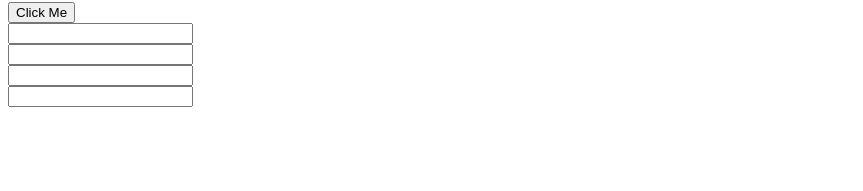
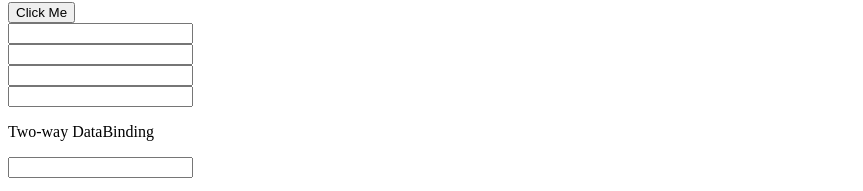
Before and after one commit to Bernd02/AngularFullCourse-ZeroToHero, an Angular app: page / in a window 1280 px wide. Shown: the part 613-804 px from the top of the page, without its empty margins (0-863 px from the left). Built offline with nearby package versions, Linux system fonts and the light colour scheme.

Commit message:
Afgewerkt - 02:21:19 - Two-Way DataBinding

```diff
--- a/src/app/app.component.html
+++ b/src/app/app.component.html
@@ -1,35 +1,38 @@
 <h1>Angular App</h1>
 <router-outlet></router-outlet>
 
-<!-- String Interpolation -->
+<!-- -------------------------------------------------- -->
+<!-- One-way DataBinding -->
+<!-- -------------------------------------------------- -->
+<!-- # String Interpolation -->
 <p>{{ message }}</p>
 
-<!-- Property Binding -->
+<!-- # Property Binding -->
 <img src="{{imgUrl}}" alt="{{imgUrl}}">
 
 <img [src]="imgUrl" [alt]="imgUrl">
 
-<!-- Class Binding -->
+<!-- # Class Binding -->
 <!-- <h1 class="text-red">Class Binding</h1> -->
 <h1 [class.text-red]="trueFalse">Class Binding</h1>
 
-<!-- Style Binding -->
+<!-- # Style Binding -->
 <!-- Dit zijn de mogelijk properties -->
 <!-- https://www.w3schools.com/jsref/dom_obj_style.asp -->
 <h1 [style.color]="trueFalse ? 'red' : 'blue'">Style Binding</h1>
 <h1 [style.color]="'red'">Style Binding</h1>
 
-<!-- Event Binding -->
+<!-- # Event Binding -->
 <button (click)="buttonClick()">Click Me</button> <br>
 
 
-<!-- Event Filtering-->
+<!-- # Event Filtering-->
 <!-- $event = event object -->
 <input type="text" (keyup)="onKeyUp($event)"><br>
 <!-- Hier gebeurt het > triggered enkel op .enter -->
 <input type="text" (keyup.enter)="onKeyUp2()"><br>
 
-<!-- Template variable -->
+<!-- # Template variable -->
 <!-- Waarde van input-tag doorgeven -->
 <!-- JS manier -->
 <input type="text" (keyup.enter)="onKeyUp3($event)"><br>
@@ -37,3 +40,12 @@
 <!-- Angular manier -->
 <!-- #variabele -->
 <input type="text" (keyup.enter)="onKeyUp4(inputTag)" #inputTag><br>
+
+<!-- -------------------------------------------------- -->
+<!-- # Two-way DataBinding -->
+<!-- -------------------------------------------------- -->
+<!-- Component <> View | Component <> HTML -->
+<!-- one-way = component > view | component < view -->
+<p>Two-way DataBinding</p>
+<input type="text" [(ngModel)]="userName"><br>
+<p>{{userName}}</p>
--- a/src/app/app.component.ts
+++ b/src/app/app.component.ts
@@ -8,21 +8,21 @@ import { trigger } from '@angular/animations';
   styleUrls: ['./app.component.css']
 })
 export class AppComponent {
-  // String Interpolation
+  // # String Interpolation
   message: string = "Message from Typescript Component File";
 
-  // Property Binding
+  // # Property Binding
   imgUrl: string = "https://chocolates.com.pe/wp-content/uploads/2019/02/ole-ole.png";
 
-  // Class Binding
+  // # Class Binding
   trueFalse: boolean = false;
 
-  // Event Binding
+  // # Event Binding
   buttonClick(): void {
     console.log("Ole Ole");
   }
 
-  // Event Filtering
+  // # Event Filtering
   onKeyUp(eventObject: any) {
     if (eventObject.keyCode === 13) {
       console.log("Enter key pressed");
@@ -33,7 +33,7 @@ export class AppComponent {
     console.log("Enter key pressed");
   }
 
-  // Template Variable
+  // # Template Variable
   // js-manier
   onKeyUp3(event: any) {
     // Waarde van input-tag verkrijgen
@@ -46,6 +46,8 @@ export class AppComponent {
     console.log(inputWaarde.value);
   }
 
+  // # Two-way DataBinding
+  userName!: string;
 
 
 }
--- a/src/app/app.module.ts
+++ b/src/app/app.module.ts
@@ -1,5 +1,6 @@
 import { NgModule } from '@angular/core';
 import { BrowserModule } from '@angular/platform-browser';
+import { FormsModule } from '@angular/forms';
 
 import { AppRoutingModule } from './app-routing.module';
 import { AppComponent } from './app.component';
@@ -16,7 +17,8 @@ import { PostListComponent } from './post-list/post-list.component';
   ],
   imports: [
     BrowserModule,
-    AppRoutingModule
+    AppRoutingModule,
+    FormsModule
   ],
   providers: [],
   bootstrap: [AppComponent]
```
